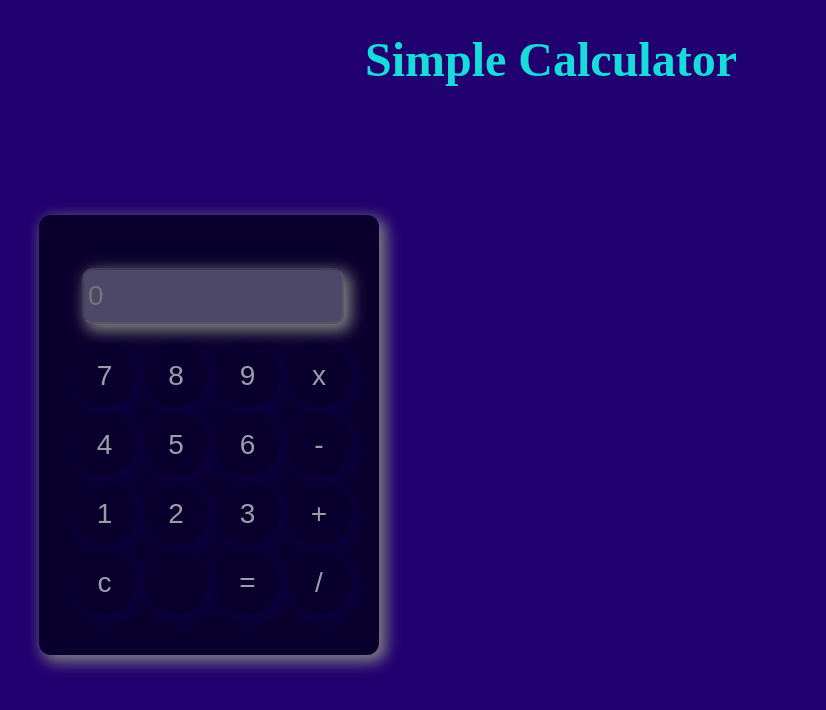
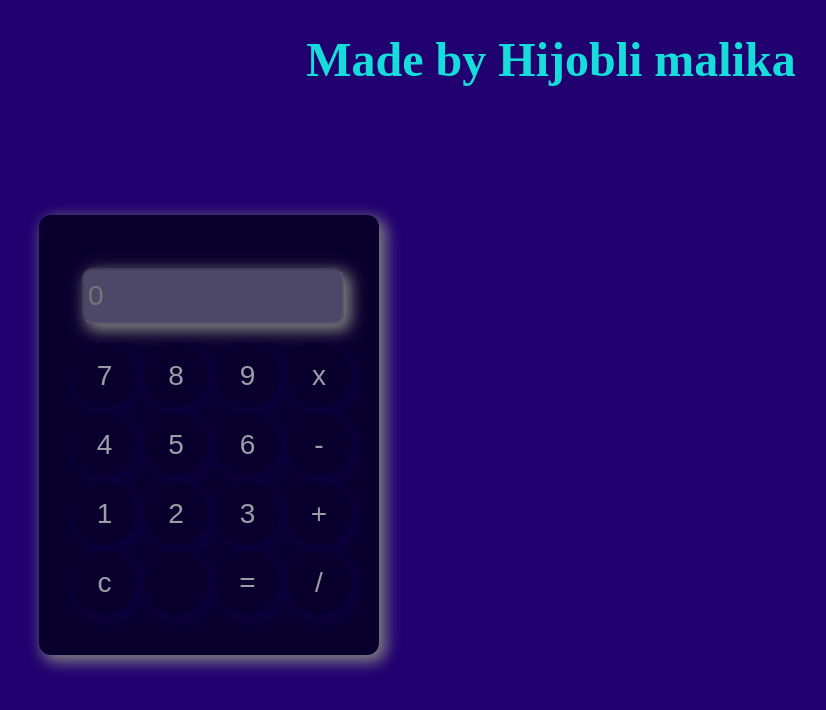
Before and after one commit to hijoblimalika/kalkulyater, a plain HTML site: page index.html in a window 1280 px wide. Shown: the whole page, without its empty margins (89-915 px from the left). Drawn offline with Linux system fonts and the light colour scheme.

Commit message:
pkoijhgfdsdfghkjkk

```diff
--- a/index.html
+++ b/index.html
@@ -8,7 +8,7 @@
     <link rel="stylesheet" href="./style.css">
 </head>
 <body>
-    <h1>Simple Calculator</h1>
+    <h1>Made by Hijobli malika</h1>
     <form name="calculator">
         <table>
             <tr>
```
